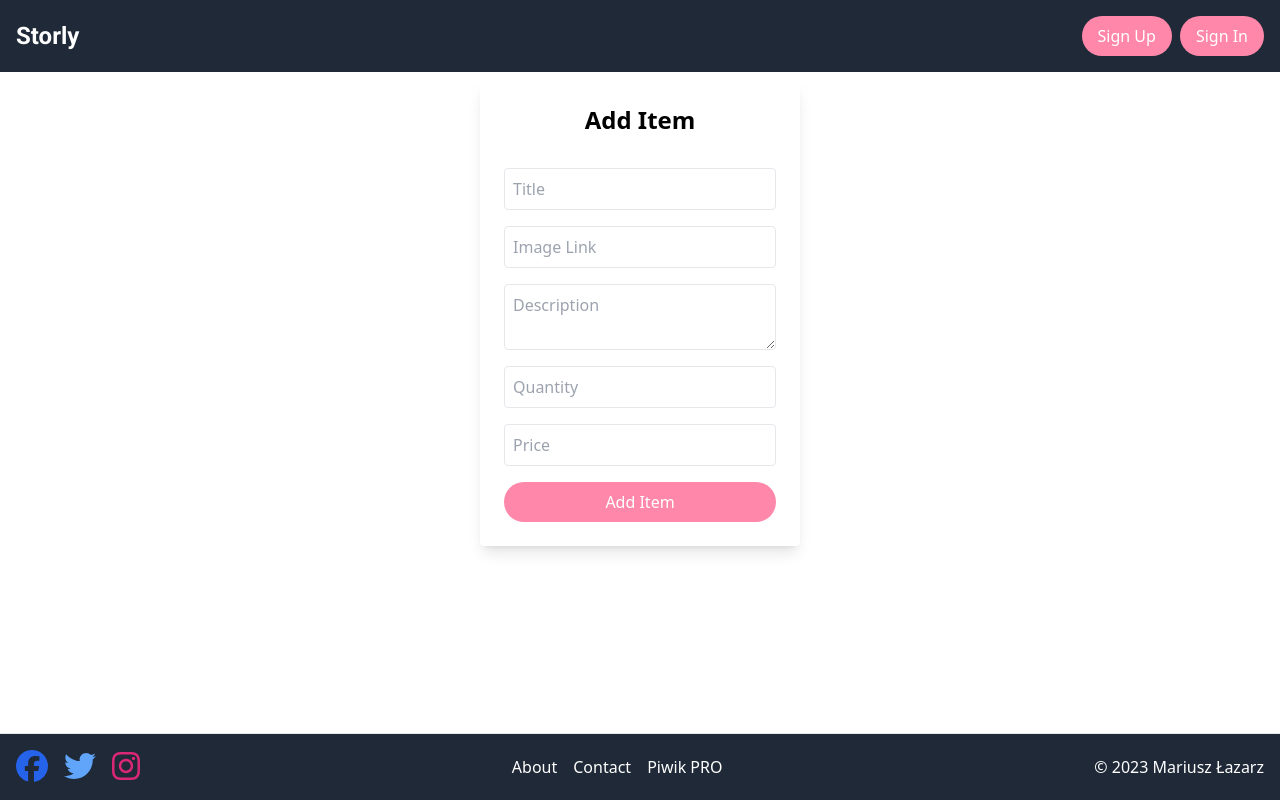
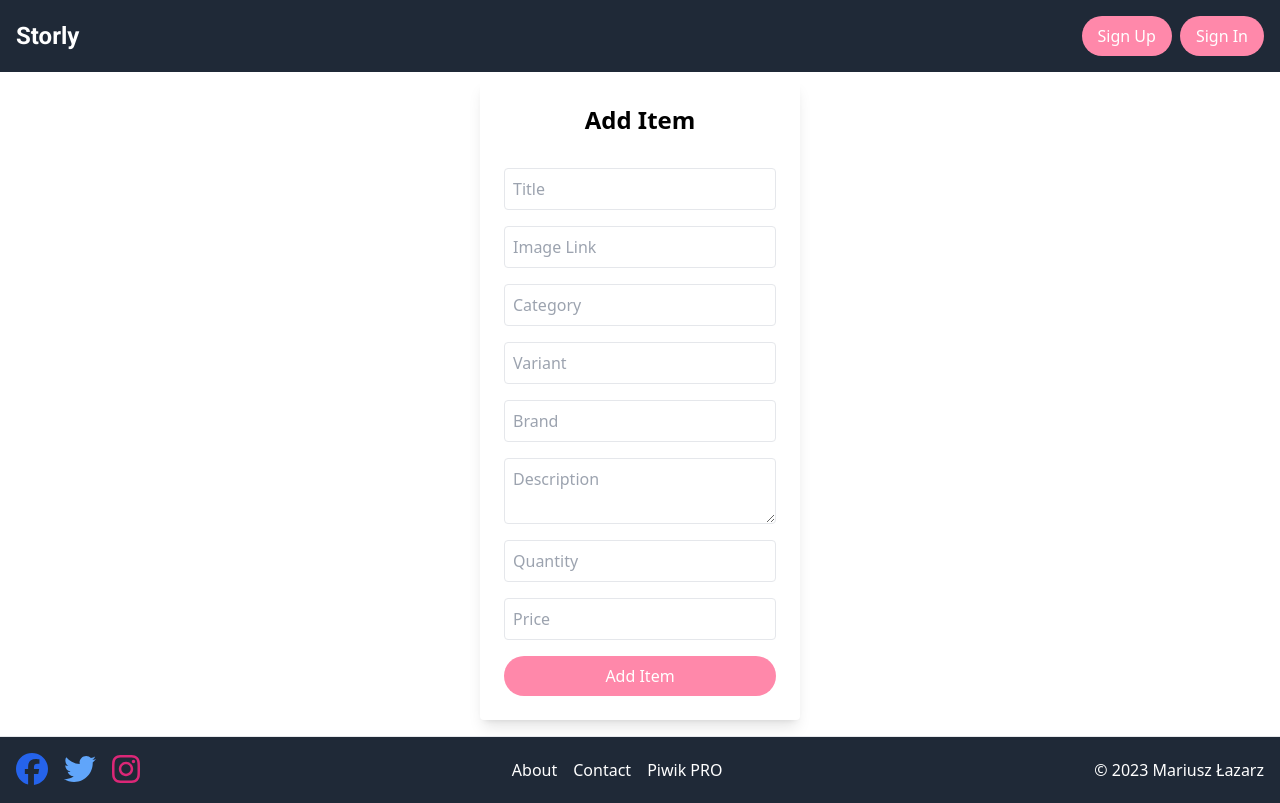
Before and after one commit to Mariusz-Lazarz/Storly, a React (Create React App) app: page /add in a window 1280 px wide. Built offline with nearby package versions, Linux system fonts and the light colour scheme; no server answers; what @piwikpro/react-piwik-pro would draw is missing.

Commit message:
adding extra fields to a item

```diff
--- a/src/components/AddItem/AddItemForm.js
+++ b/src/components/AddItem/AddItemForm.js
@@ -6,6 +6,9 @@ import { useNavigate } from "react-router-dom";
 function AddItemForm() {
   const [title, setTitle] = useState("");
   const [imageLink, setImageLink] = useState("");
+  const [category, setCategory] = useState("");
+  const [variant, setVariant] = useState("");
+  const [brand, setBrand] = useState("");
   const [description, setDescription] = useState("");
   const [quantity, setQuantity] = useState("");
   const [price, setPrice] = useState("");
@@ -43,6 +46,9 @@ function AddItemForm() {
       await set(newItemRef, {
         title,
         imageLink,
+        category,
+        variant,
+        brand,
         description,
         quantity: parseInt(quantity, 10),
         price: parseFloat(price).toFixed(2),
@@ -82,6 +88,31 @@ function AddItemForm() {
           className="p-2 border rounded"
           required
         />
+
+        <input
+          type="text"
+          placeholder="Category"
+          value={category}
+          onChange={(e) => setCategory(e.target.value)}
+          className="p-2 border rounded"
+          required
+        />
+        <input
+          type="text"
+          placeholder="Variant"
+          value={variant}
+          onChange={(e) => setVariant(e.target.value)}
+          className="p-2 border rounded"
+          required
+        />
+        <input
+          type="text"
+          placeholder="Brand"
+          value={brand}
+          onChange={(e) => setBrand(e.target.value)}
+          className="p-2 border rounded"
+          required
+        />
         <textarea
           placeholder="Description"
           value={description}
--- a/src/components/Cart/Cart.js
+++ b/src/components/Cart/Cart.js
@@ -37,7 +37,6 @@ function Cart() {
 
         setMaxQuantities(newMaxQuantities);
       } else {
-        // Handle the case where data is null or not an object
         setMaxQuantities({});
       }
     };
--- a/src/components/Cart/CartItem.js
+++ b/src/components/Cart/CartItem.js
@@ -19,9 +19,9 @@ export function CartItem({ item }) {
             item_name: item.title,
             price: String(item.price),
             quantity: Number(item.quantity),
-            item_brand: `${item.title} + Brand`,
-            item_category: `${item.title} + Category`,
-            item_variant: `${item.title} + S`,
+            item_brand: item.brand,
+            item_category: item.category,
+            item_variant: item.variant,
           },
         ],
       },
--- a/src/components/Store/ProductDetails.js
+++ b/src/components/Store/ProductDetails.js
@@ -4,6 +4,7 @@ import { DataLayer } from "@piwikpro/react-piwik-pro";
 const ProductDetails = () => {
   const location = useLocation();
   const item = location.state;
+  console.log(item);
 
   DataLayer.push({
     event: "product_detail_view",
@@ -14,9 +15,9 @@ const ProductDetails = () => {
           item_name: item.title,
           price: String(item.price),
           quantity: 1,
-          item_brand: `${item.title} + Brand`,
-          item_category: `${item.title} + Category`,
-          item_variant: `${item.title} + S`,
+          item_brand: item.brand,
+          item_category: item.category,
+          item_variant: item.variant,
         },
       ],
     },
@@ -45,21 +46,23 @@ const ProductDetails = () => {
 
           <hr className="mb-4" />
 
-          {/* <div className="mb-4 flex flex-col">
-            <label htmlFor="quantity" className="block mb-2">
-              Quantity:
-            </label>
-            <input
-              type="number"
-              id="quantity"
-              name="quantity"
-              min="1"
-              className="border rounded-lg p-2 mb-4 w-1/3"
-            />
-            <button className="bg-light-pink text-white py-2 px-4 rounded-lg w-1/3">
-              Add to Cart
-            </button>
-          </div> */}
+          <div className="mb-4">
+            <h2 className="text-lg text-pink-500 font-semibold mb-2">
+              Details
+            </h2>
+            <p className="mb-2">
+              <span className="font-medium">Category:</span>{" "}
+              {item.category || "N/A"}
+            </p>
+            <p className="mb-2">
+              <span className="font-medium">Variant:</span>{" "}
+              {item.variant || "N/A"}
+            </p>
+            <p className="mb-2">
+              <span className="font-medium">Brand:</span> {item.brand || "N/A"}
+            </p>
+          </div>
+          <hr className="mb-4" />
         </div>
       </div>
     </div>
--- a/src/components/Store/Store.js
+++ b/src/components/Store/Store.js
@@ -76,9 +76,9 @@ const Store = () => {
               item_name: item.title,
               price: String(item.price),
               quantity: Number(quantity),
-              item_brand: `${item.title} + Brand`,
-              item_category: `${item.title} + Category`,
-              item_variant: `${item.title} + S`,
+              item_brand: item.brand,
+              item_category: item.category,
+              item_variant: item.variant,
             },
           ],
         },
@@ -88,16 +88,10 @@ const Store = () => {
     }
   };
 
-  // const handleRemoveItem = (itemId) => {
-  //   const db = getDatabase();
-  //   const itemRef = ref(db, `items/${auth.currentUser.uid}/${itemId}`);
-  //   set(itemRef, null);
-  // };
-
   return (
     <div className="container mx-auto p-4">
       {isLoading ? (
-        <LoadingSpinner ></LoadingSpinner>
+        <LoadingSpinner></LoadingSpinner>
       ) : (
         <div className="grid grid-cols-2 md:grid-cols-4 lg:grid-cols-7 gap-4">
           {items.length > 0 ? (
@@ -109,7 +103,6 @@ const Store = () => {
                 handleQuantityChange={handleQuantityChange}
                 handleAddToCart={handleAddToCart}
                 itemsInCart={itemIdsInCart}
-                // handleRemoveItem={handleRemoveItem}
               />
             ))
           ) : (
--- a/src/components/UserPanel/OrderHistory.js
+++ b/src/components/UserPanel/OrderHistory.js
@@ -19,7 +19,6 @@ function OrderHistory() {
 
         const handleData = (snapshot) => {
           const data = snapshot.val();
-          console.log(data);
           const ordersArray = data
             ? Object.keys(data).map((key) => ({ id: key, ...data[key] }))
             : [];
```
Also changed, not shown: src/components/Store/StoreItem.js (+0 -14 lines).
